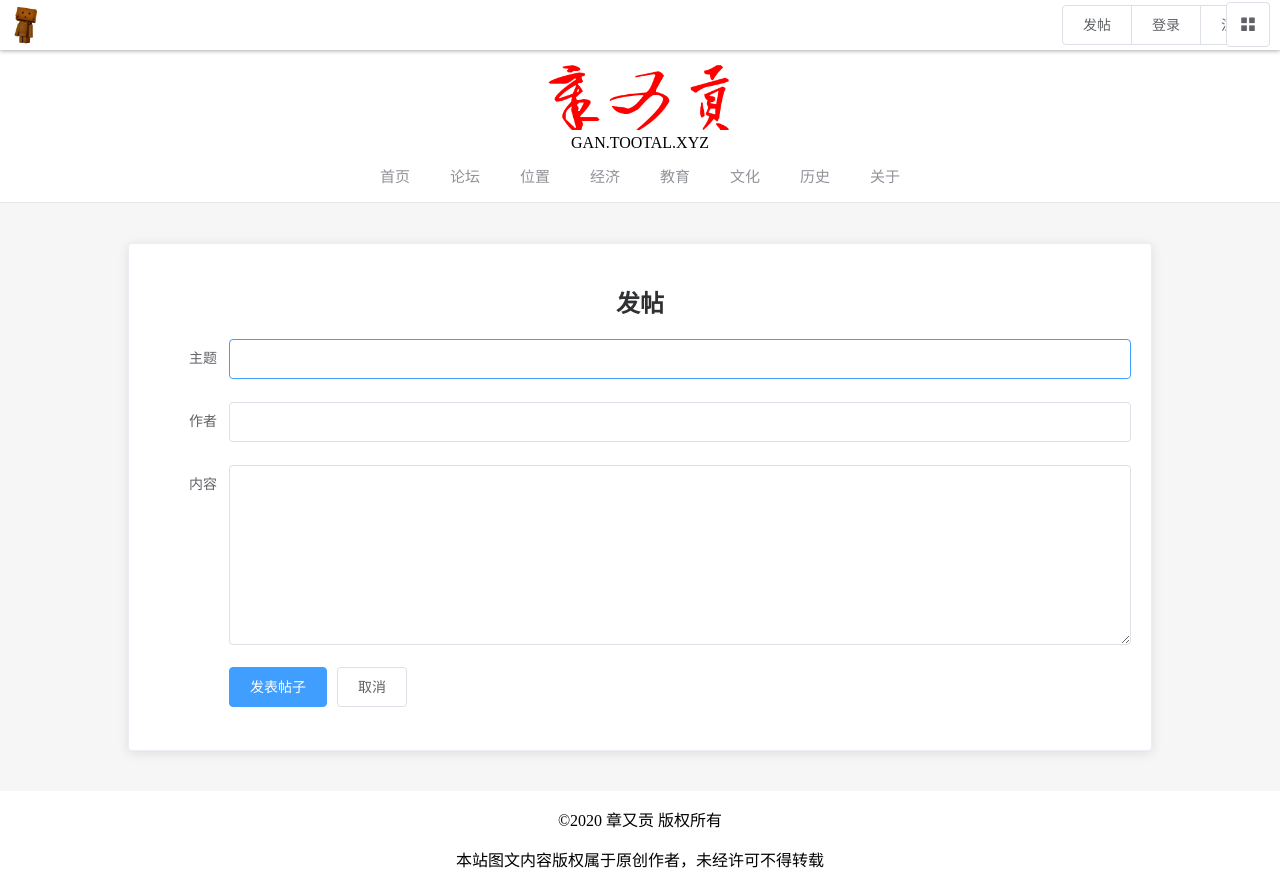
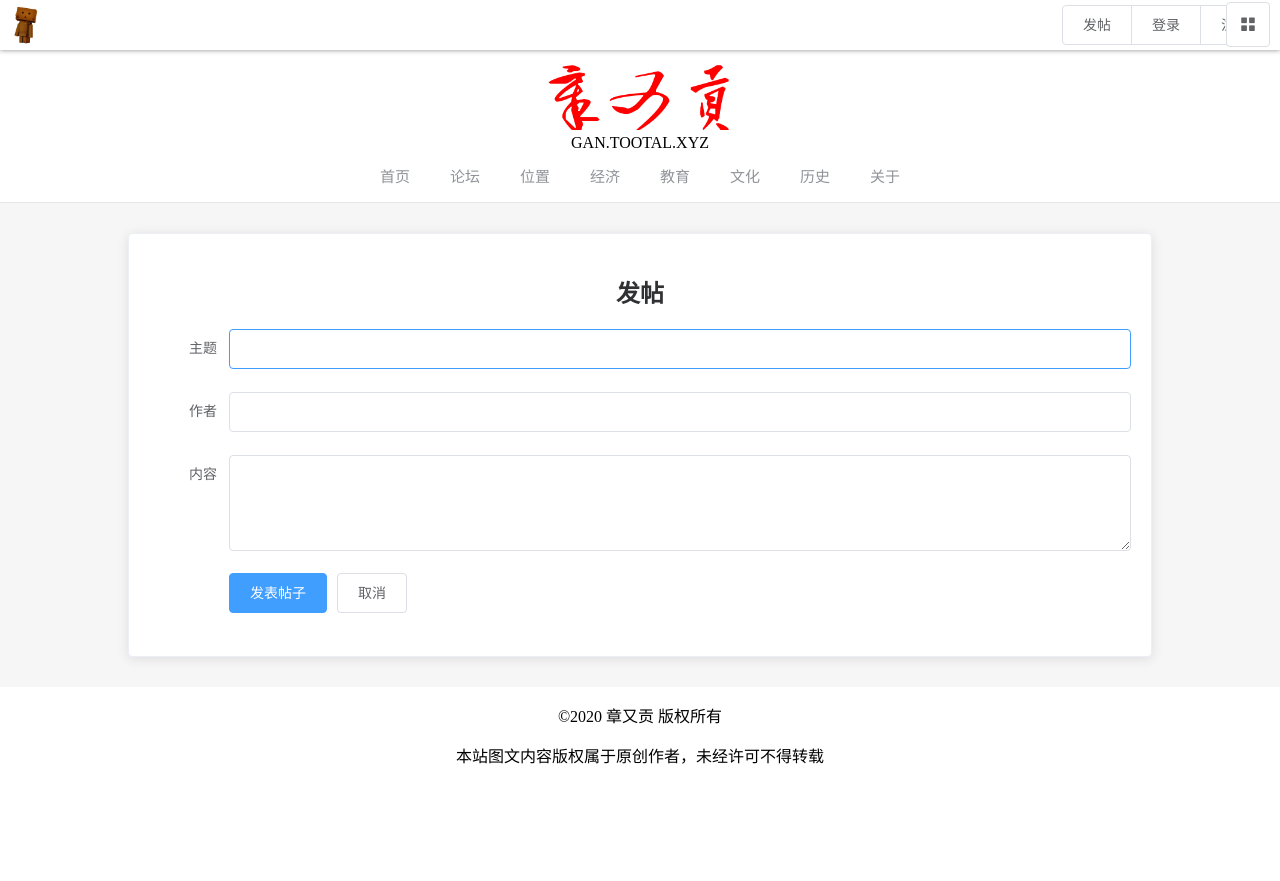
Before and after one commit to tootal/gan, a Vue app: page /post in a window 1280 px wide. After the commit the page ends 800 px from the top, so only its background shows below. Built offline with nearby package versions, Linux system fonts and the light colour scheme; what vue-baidu-map would draw is missing.

Commit message:
将登录和注册的输入框标题调整到上方

```diff
--- a/src/pages/GanLogin.vue
+++ b/src/pages/GanLogin.vue
@@ -1,7 +1,7 @@
 <template>
-  <gan-content :content-style="{ padding: '60px 0' }">
+  <gan-content :content-style="{ padding: '50px 0' }">
     <h1 class="text-center">登录</h1>
-    <el-form ref="form" :model="form" label-width="80px">
+    <el-form ref="form" :model="form" label-width="80px" label-position="top">
       <el-form-item label="用户名">
         <el-input v-model="form.user" v-focus></el-input>
       </el-form-item>
--- a/src/pages/GanPost.vue
+++ b/src/pages/GanPost.vue
@@ -1,5 +1,5 @@
 <template>
-  <gan-content :content-style="{ padding: '40px 0' }">
+  <gan-content :content-style="{ padding: '30px 0' }">
     <h1 class="text-center">发帖</h1>
     <el-form ref="form" :model="form" label-width="80px">
       <el-form-item label="主题">
@@ -9,7 +9,7 @@
         <el-input v-model="form.author"></el-input>
       </el-form-item>
       <el-form-item label="内容">
-        <el-input type="textarea" :autosize="{ minRows: 8 }" v-model="form.content"></el-input>
+        <el-input type="textarea" :autosize="{ minRows: 4 }" v-model="form.content"></el-input>
       </el-form-item>
       <el-form-item>
         <el-button type="primary" @click="handlePost">发表帖子</el-button>
--- a/src/pages/GanRegister.vue
+++ b/src/pages/GanRegister.vue
@@ -1,7 +1,7 @@
 <template>
-  <gan-content :content-style="{ padding: '60px 0' }">
+  <gan-content :content-style="{ padding: '50px 0' }">
     <h1 class="text-center">注册</h1>
-    <el-form ref="form" :model="form" label-width="80px">
+    <el-form ref="form" :model="form" label-width="80px" label-position="top">
       <el-form-item label="用户名">
         <el-input v-model="form.user" v-focus></el-input>
       </el-form-item>
```
